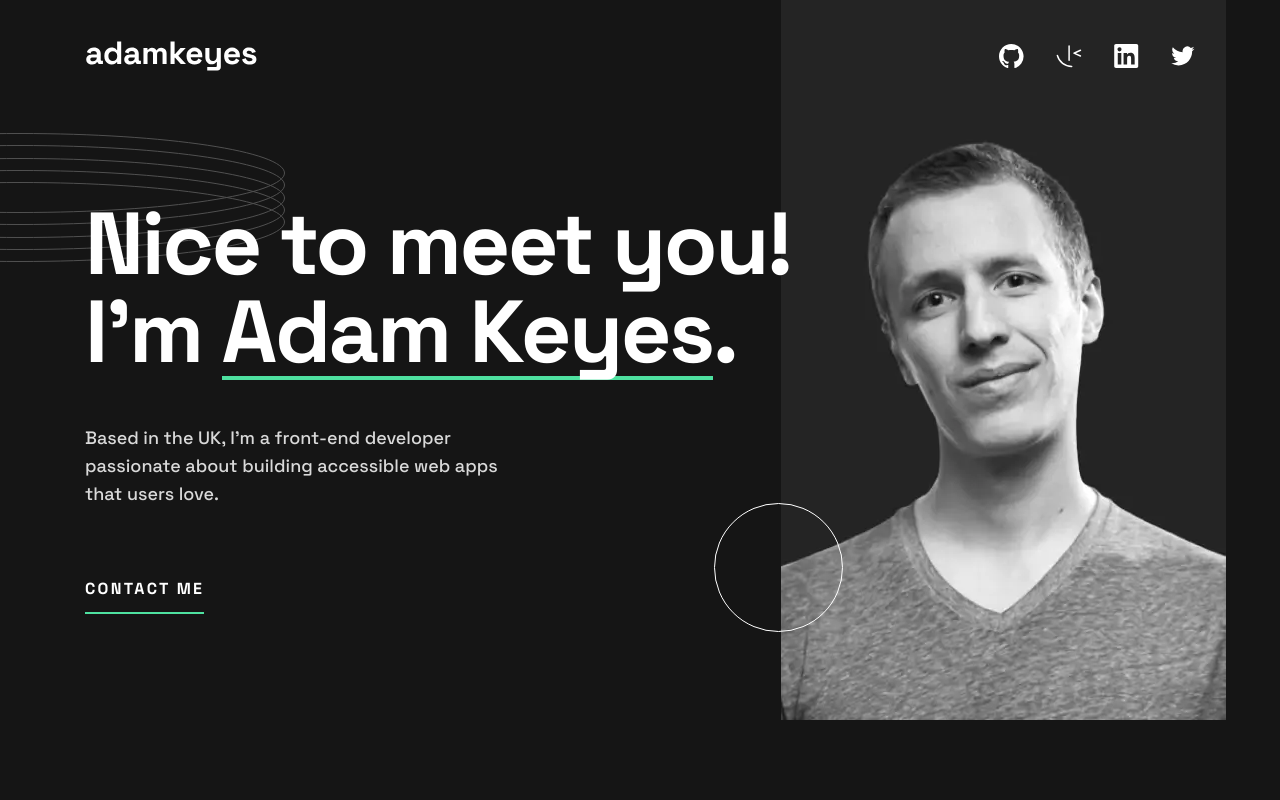
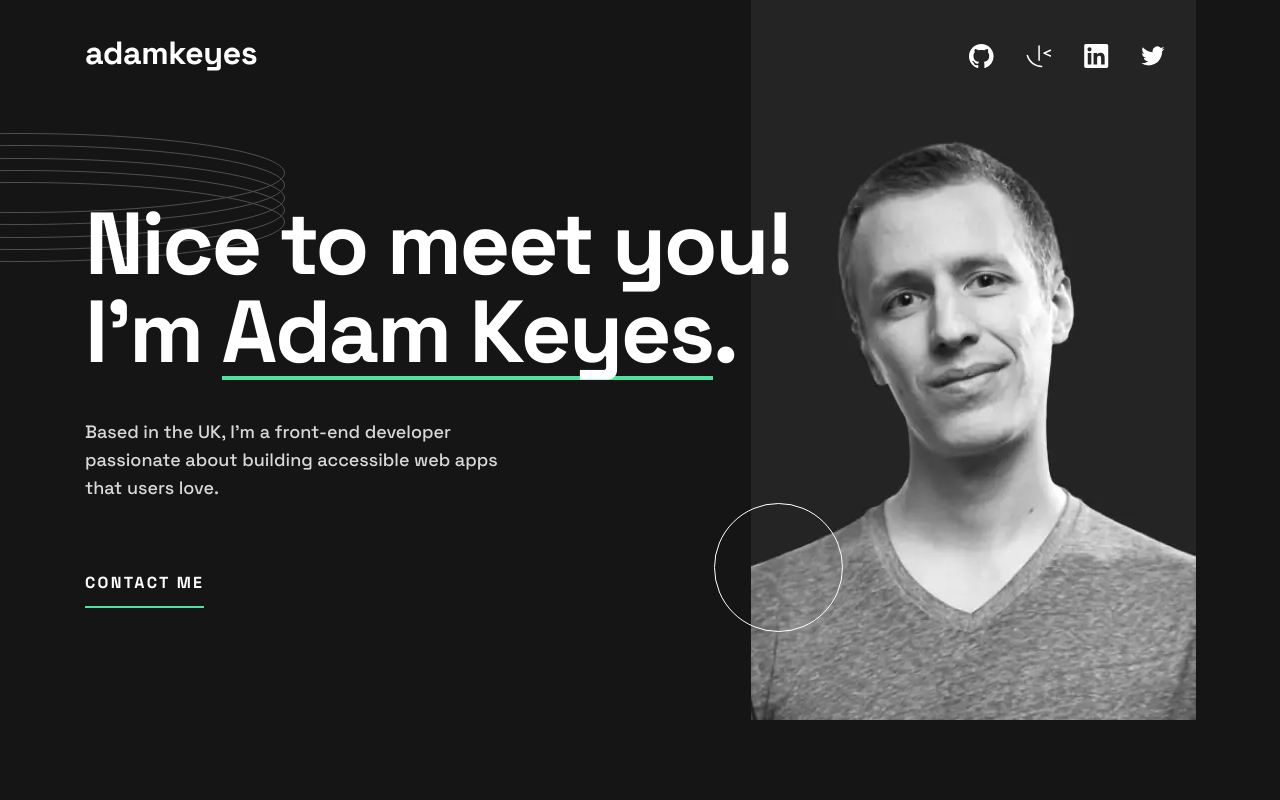
Before and after one commit to Muhammadjewel/single-page-developer-portfolio, a plain HTML site: page index.html in a window 1280 px wide. Shown: the top 800 px of the page. Drawn offline with Linux system fonts and the light colour scheme.

Commit message:
Align elements styles based on design

```diff
--- a/css/styles.css
+++ b/css/styles.css
@@ -386,6 +386,10 @@ only screen and (                min-resolution: 2dppx) {
     padding-bottom: 40px;
   }
 
+  .header__socials {
+    margin-right: 30px;
+  }
+
   .hero {
     padding-top: 88px;
     padding-bottom: 220px;
@@ -413,7 +417,7 @@ only screen and (                min-resolution: 2dppx) {
   }
 
   .hero__heading {
-    margin-bottom: 44px;
+    margin-bottom: 38px;
     font-size: 5.5rem;
     letter-spacing: -0.15625rem;
   }
@@ -442,6 +446,6 @@ only screen and (                min-resolution: 2dppx) {
 @media only screen and (min-width: 75em) {
   .hero__img {
     right: auto;
-    left: calc(50% + 141px);
+    left: calc(50% + 111px);
   }
 }
--- a/index.html
+++ b/index.html
@@ -23,7 +23,7 @@
         <img class="logo__img" src="img/adamkeyes.svg" alt="Adam Keyes" width="129" height="32">
       </a>
 
-      <div class="socials">
+      <div class="header__socials socials">
         <ul class="socials__list" role="list">
           <li class="socials__item" role="listitem">
             <a class="socials__link" href="#" target="_blank" aria-label="Open GitHub profile (opens in a new tab)">
```
